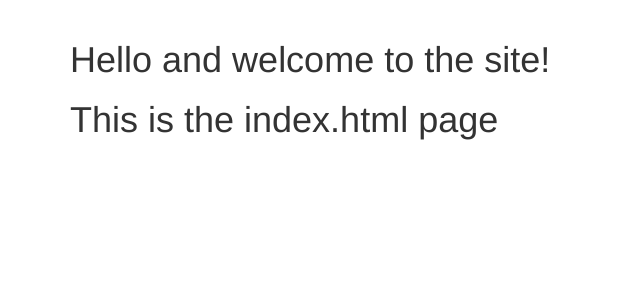
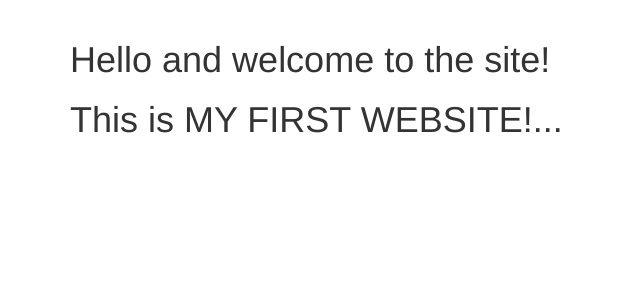
Before and after one commit to Prasan92/django_web, a Django app: page / in a window 1280 px wide. Shown: the part 51-351 px from the top of the page, without its empty margins (0-640 px from the left). Run offline with Django 3.2, Linux system fonts and the light colour scheme; some libraries are stand-ins or nearby versions.

Commit message:
'second'

```diff
--- a/learning_templates/templates/basic_app/index.html
+++ b/learning_templates/templates/basic_app/index.html
@@ -3,6 +3,6 @@
     {% block body_block%}
 
     <h1>Hello and welcome to the site!</h1>
-    <h1>This is the index.html page</h1>
+    <h1>This is MY FIRST WEBSITE!...</h1>
 
     {% endblock %}
```
